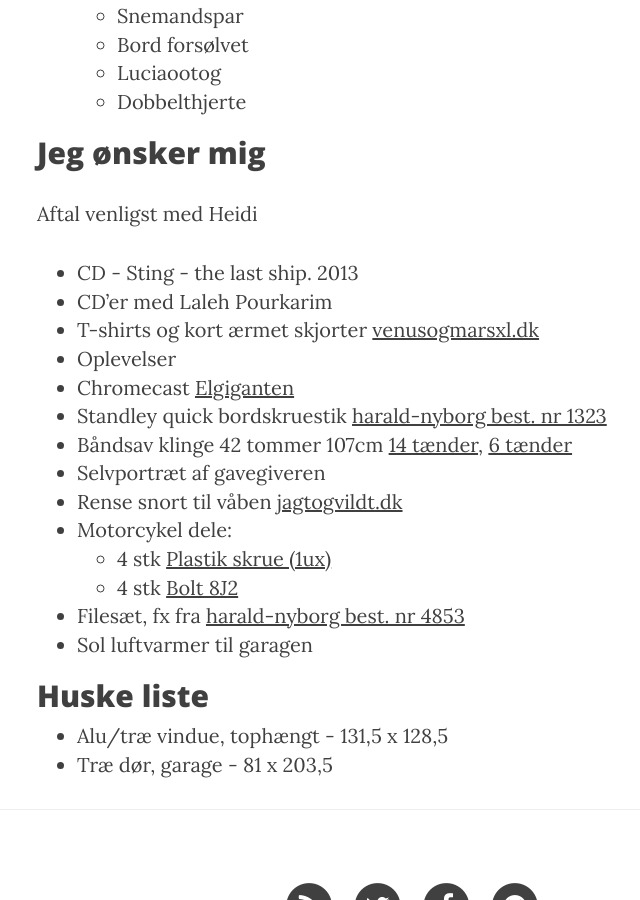
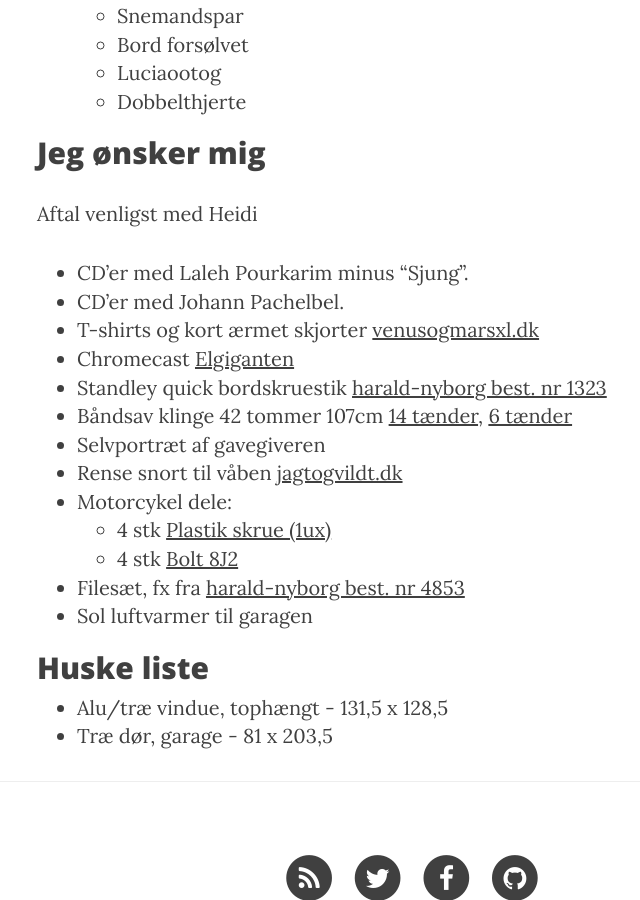
Before and after one commit to clysel/christian.lysel.net, a Jekyll site: the page built from gave.markdown, in a window 1280 px wide and 900 px high, scrolled down 1031 px. Shown: the whole window, without its empty margins (228-868 px from the left). Built offline with Jekyll 4.4.1, drawn with Linux system fonts in a browser that asks for light colours; nearby versions of some CDN libraries.

Commit message:
Update gave.markdown

```diff
--- a/gave.markdown
+++ b/gave.markdown
@@ -31,10 +31,9 @@
 
 Aftal venligst med Heidi
 
-* CD - Sting - the last ship. 2013
-* CD'er med Laleh Pourkarim
+* CD'er med Laleh Pourkarim minus "Sjung".
+* CD'er med Johann Pachelbel.
 * T-shirts og kort ærmet skjorter [venusogmarsxl.dk](http://www.venusogmarsxl.dk/catalog?section=herrer&amp;search=6xl)
-* Oplevelser
 * Chromecast [Elgiganten](http://www.elgiganten.dk/product/tv-radio/streaming-og-medieafspiller/CHROMECAST/chromecast-inkl-3-maneder-viaplay)
 * Standley quick bordskruestik [harald-nyborg best. nr 1323](http://www.harald-nyborg.dk/p1323/stanley-quick-bordskruestik)
 * Båndsav klinge  42 tommer 107cm [14 tænder](http://toolworld.dk/Rawlink-Bandsavsklinge-14-taender-1085-mm-p25924), [6 tænder](http://toolworld.dk/Rawlink-Bandsavsklinge-6-taender-1085-mm-p25923)
```
